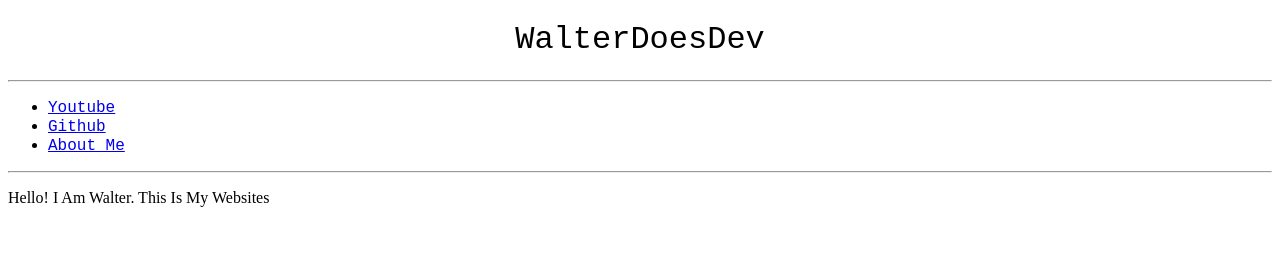
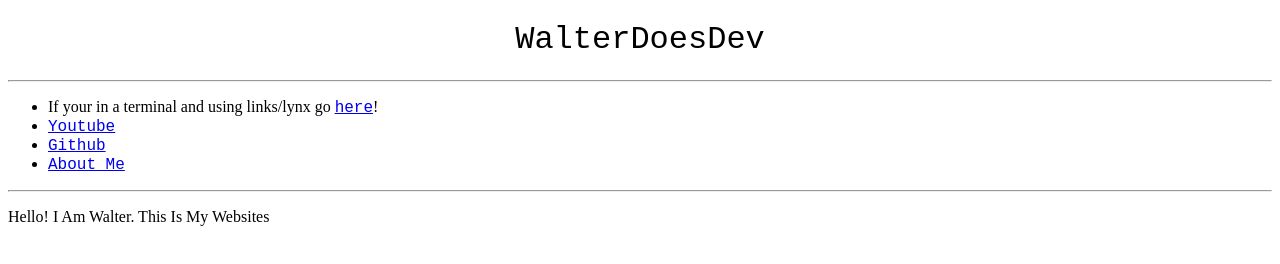
Before and after one commit to WalterDoesDev/walterdoesdev.github.io, a plain HTML site: page index.html in a window 1280 px wide. Drawn offline with Linux system fonts and the light colour scheme.

Commit message:
Make a Layout Of My Page!

```diff
--- a/index.html
+++ b/index.html
@@ -9,6 +9,7 @@
     <h1 class="header">WalterDoesDev</h1>
     <hr>
     <ul>
+        <li>If your in a terminal and using links/lynx go <a class="hl" href="./Lynx">here</a>!</li>
         <li><a class="hl" href="https://youtube.com/@frumpymussel">Youtube</a></li>
         <li><a class="hl" href="https://github.com/walterdoesdev">Github</a></li>
         <li><a class="hl" href="./Portfolio/">About Me</a></li>
```
Also changed, not shown: Lynx/index.html (+0 -1 lines).
